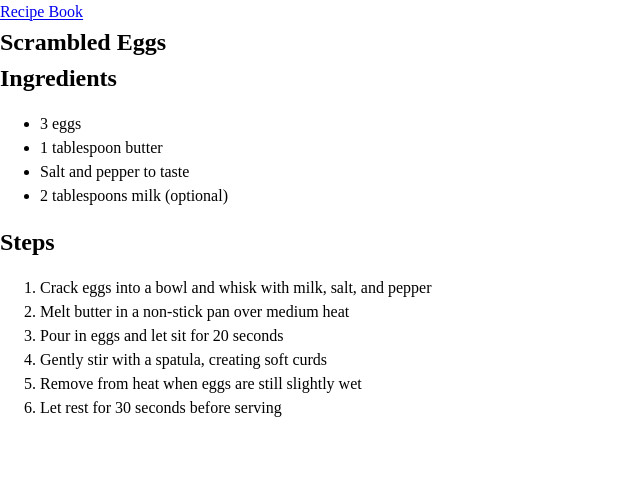
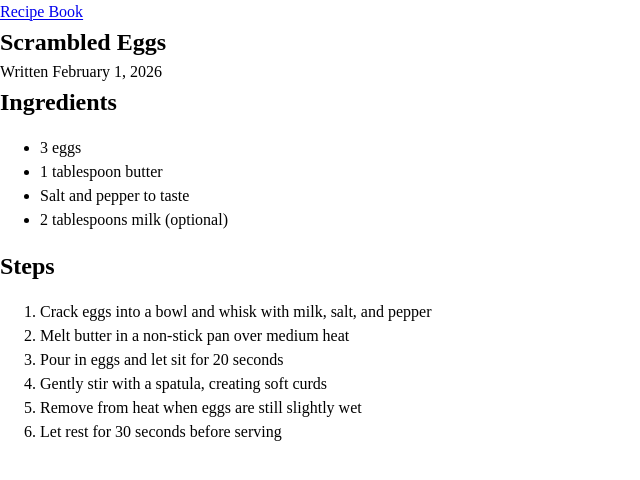
Before and after one commit to binyamin/recipes, a SvelteKit app: page /recipes/550e8400-e29b-41d4-a716-446655440001 in a window 1280 px wide. Shown: the top 480 px of the page, without its empty margins (0-640 px from the left). Built offline with nearby package versions, Linux system fonts and the light colour scheme.

Commit message:
feat: show written/updated date on detail page

```diff
--- a/src/routes/recipes/[id]/+page.svelte
+++ b/src/routes/recipes/[id]/+page.svelte
@@ -12,6 +12,17 @@
 {:else}
 	<article>
 		<h1>{recipe.title}</h1>
+
+		<p>
+			{#if +recipe.createdAt === +recipe.updatedAt}
+				Written
+			{:else}
+				Last updated
+			{/if}
+			<time datetime="{recipe.updatedAt.toISOString()}">
+				{recipe.updatedAt.toLocaleDateString('en', {dateStyle: 'long'})}
+			</time>
+		</p>
 
 		<h2>Ingredients</h2>
 		<ul>
```
